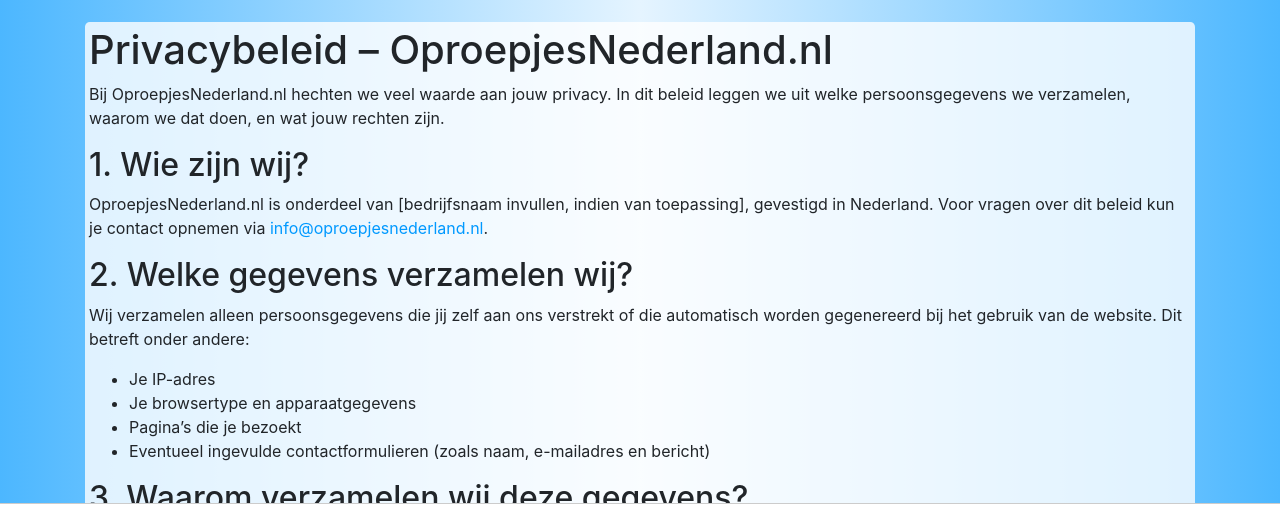
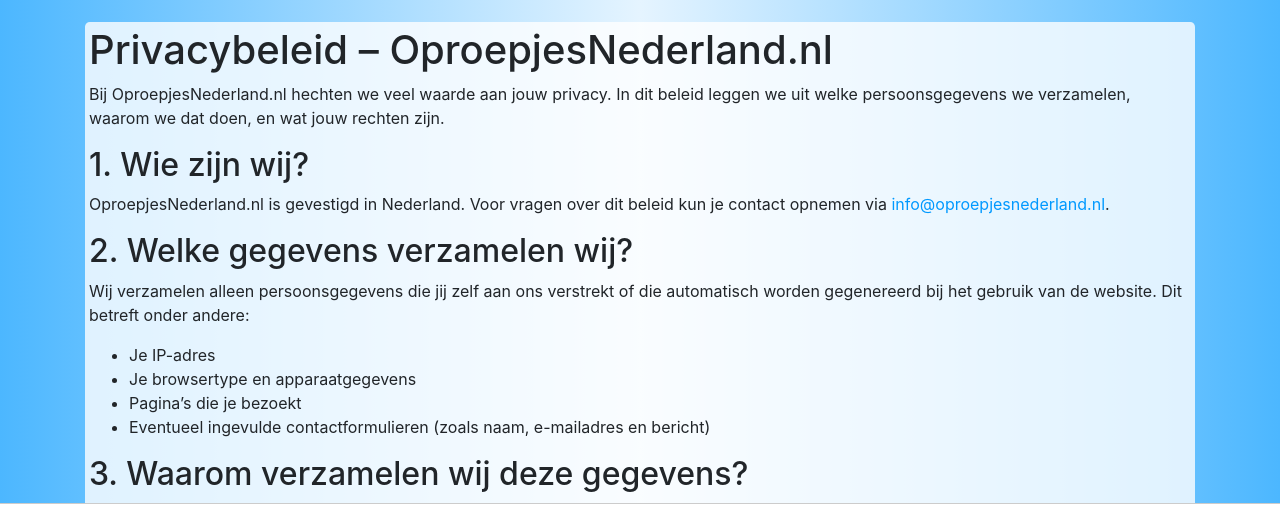
Before and after one commit to Repelstelertje/ONL, a PHP site: page /privacy.php in a window 1280 px wide. Shown: the part 58-580 px from the top of the page. Run offline with PHP 8.4, Linux system fonts and the light colour scheme; some libraries are stand-ins or nearby versions.

Commit message:
Update privacy.php

```diff
--- a/privacy.php
+++ b/privacy.php
@@ -6,7 +6,7 @@
         <h1>Privacybeleid – OproepjesNederland.nl</h1>
         <p>Bij OproepjesNederland.nl hechten we veel waarde aan jouw privacy. In dit beleid leggen we uit welke persoonsgegevens we verzamelen, waarom we dat doen, en wat jouw rechten zijn.</p>
         <h2>1. Wie zijn wij?</h2>
-        <p>OproepjesNederland.nl is onderdeel van [bedrijfsnaam invullen, indien van toepassing], gevestigd in Nederland. Voor vragen over dit beleid kun je contact opnemen via <a href="mailto:info@oproepjesnederland.nl">info@oproepjesnederland.nl</a>.</p>
+        <p>OproepjesNederland.nl is gevestigd in Nederland. Voor vragen over dit beleid kun je contact opnemen via <a href="mailto:info@oproepjesnederland.nl">info@oproepjesnederland.nl</a>.</p>
         <h2>2. Welke gegevens verzamelen wij?</h2>
         <p>Wij verzamelen alleen persoonsgegevens die jij zelf aan ons verstrekt of die automatisch worden gegenereerd bij het gebruik van de website. Dit betreft onder andere:</p>
         <ul>
```
